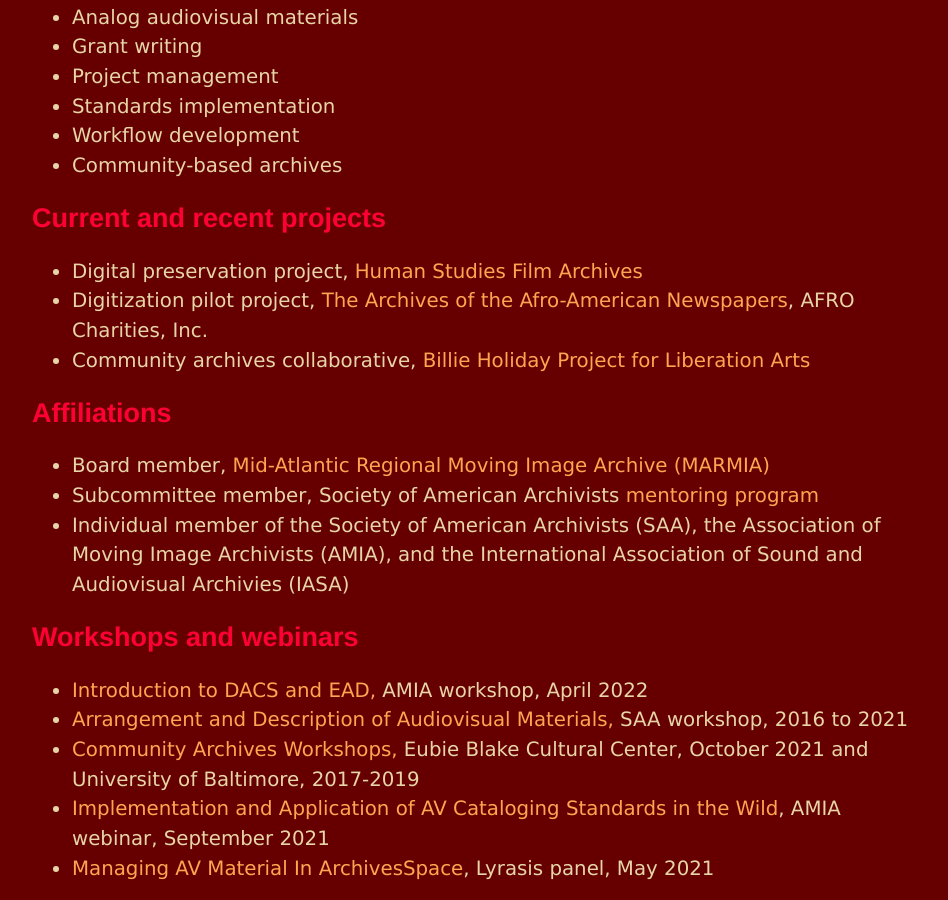
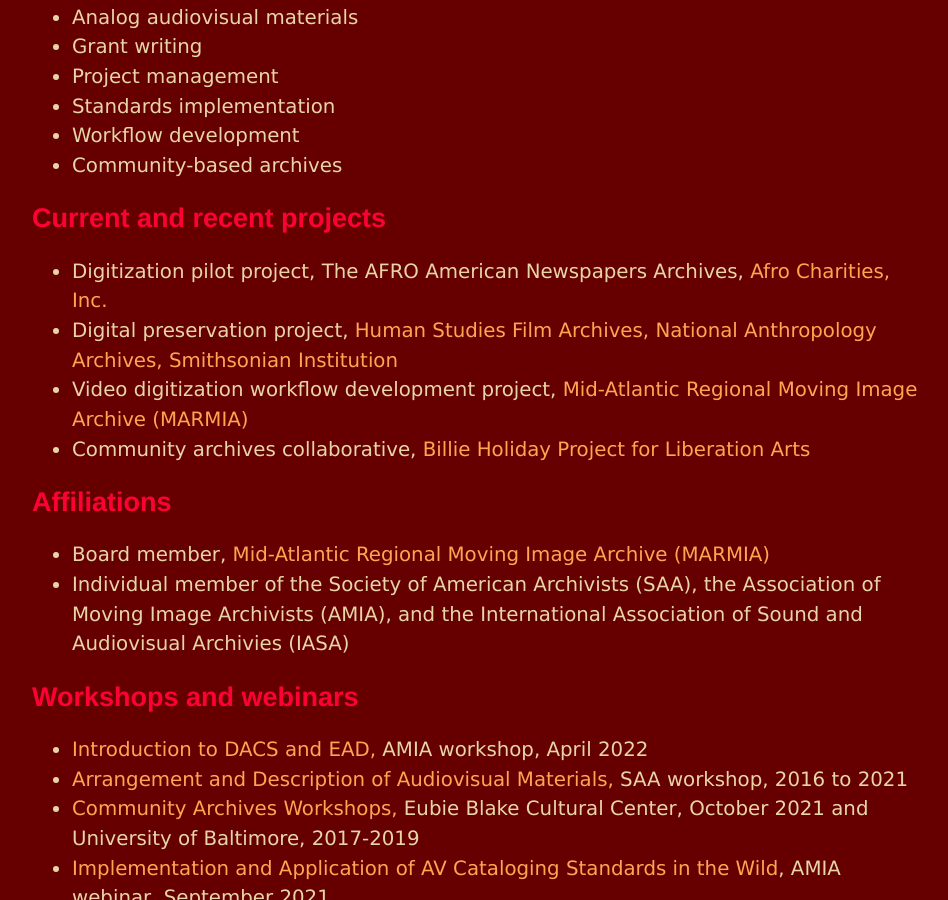
Before and after one commit to megan-mcshea/megan-mcshea.github.io, a Jekyll site: the page built from archivist.html, in a window 1280 px wide and 900 px high, scrolled down 453 px. Shown: the whole window, without its empty margins (160-1108 px from the left). Built offline with Jekyll 4.4.1, drawn with Linux system fonts in a browser that asks for light colours.

Commit message:
Update archivist.html

```diff
--- a/archivist.html
+++ b/archivist.html
@@ -19,13 +19,13 @@ title: Megan McShea, archivist
 	<li>Community-based archives</li></ul>
 
 	<h2>Current and recent projects</h2>
-	<ul><li>Digital preservation project, <a href="https://www.youtube.com/user/HSFAFilmClips" target="_blank">Human Studies Film Archives</a></li>
-	<li>Digitization pilot project, <a href="https://www.afrocharities.org/archives" target="_blank">The Archives of the Afro-American Newspapers</a>, AFRO Charities, Inc.</li>
+	<ul>	<li>Digitization pilot project, The AFRO American Newspapers Archives, <a href="https://www.afrocharities.org" target="_blank">Afro Charities, Inc.</a></li>
+		<li>Digital preservation project, <a href="https://naturalhistory.si.edu/research/anthropology/collections-overview/anthropology-archives" target="_blank">Human Studies Film Archives, National Anthropology Archives, Smithsonian Institution</a></li>
+		<li>Video digitization workflow development project, <a href="https://marmia.org/" target="_blank">Mid-Atlantic Regional Moving Image Archive (MARMIA)</a></li>
 	<li>Community archives collaborative, <a href="https://sites.krieger.jhu.edu/billie-holiday-project/" target="_blank">Billie Holiday Project for Liberation Arts</a></li></ul>
 
 	<h2>Affiliations</h2>
 	<ul><li>Board member, <a href="https://marmia.org/" target="_blank">Mid-Atlantic Regional Moving Image Archive (MARMIA)</a></li>
-	<li>Subcommittee member, Society of American Archivists <a href="https://www2.archivists.org/membership/mentoring" target="_blank">mentoring program</a></li>
 	<li>Individual member of the Society of American Archivists (SAA), the Association of Moving Image Archivists (AMIA), and the International Association of Sound and Audiovisual Archivies (IASA)</li>
 	</ul>
 
```
